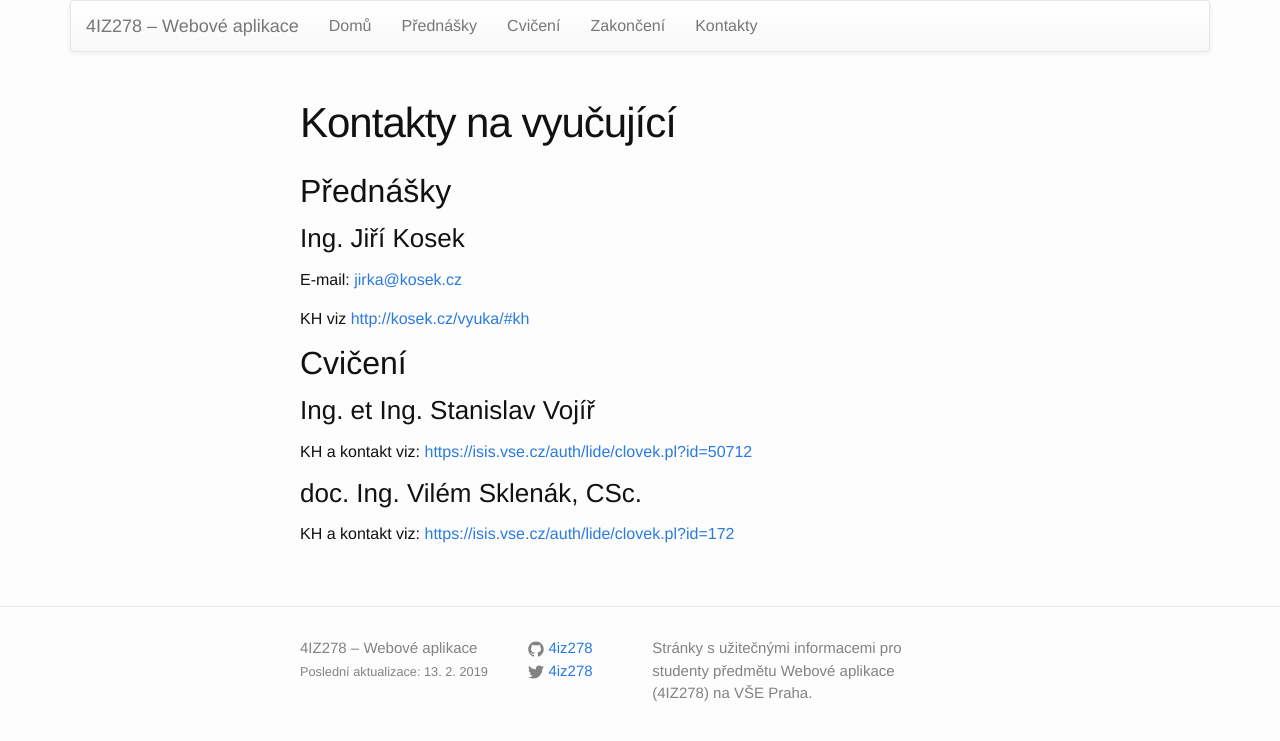
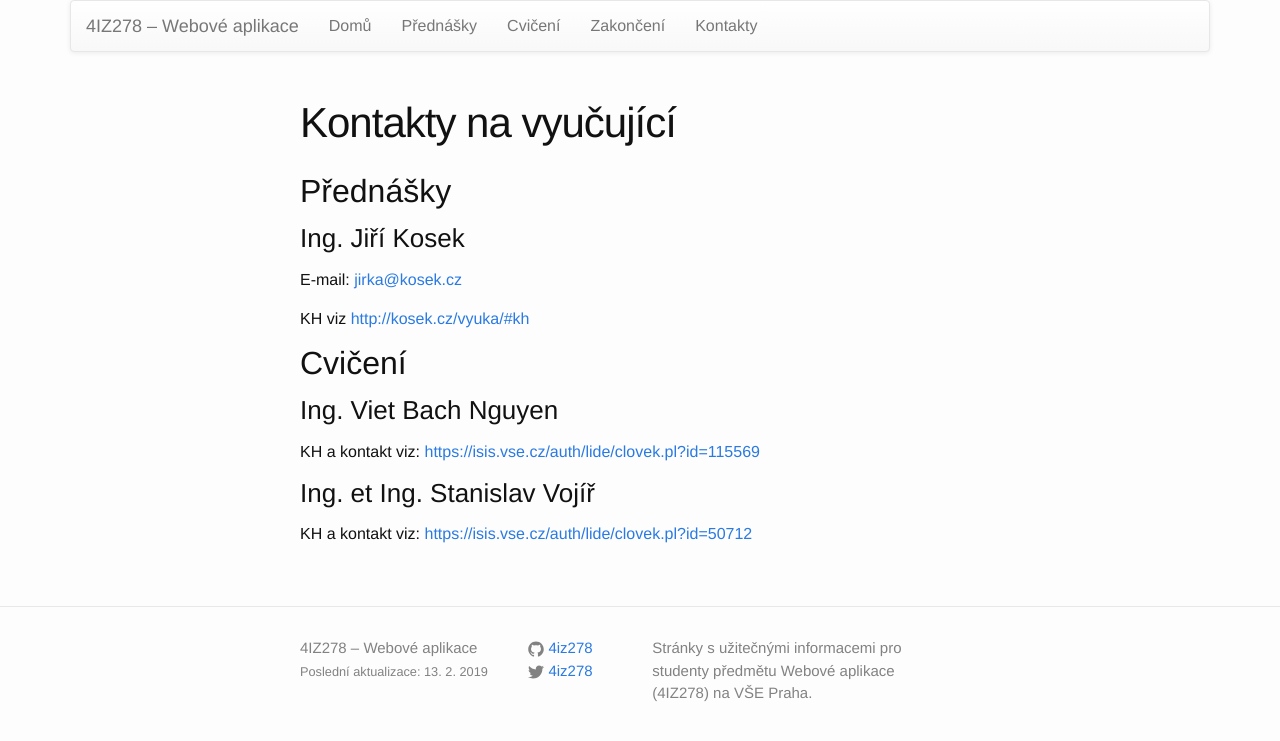
Before and after one commit to 4iz278/4iz278.github.io, a Jekyll site: the page built from kontakty/index.md, in a window 1280 px wide. Shown: the top 741 px of the page. Built offline with Jekyll 4.4.1, drawn with Linux system fonts in a browser that asks for light colours; nearby versions of some CDN libraries.

Commit message:
Updated list of teachers

```diff
--- a/kontakty/index.md
+++ b/kontakty/index.md
@@ -17,10 +17,14 @@
 [//]: #
 [//]: # KH a kontakt viz: <https://isis.vse.cz/auth/lide/clovek.pl?id=15099>
 
+### Ing. Viet Bach Nguyen ###
+
+KH a kontakt viz: <https://isis.vse.cz/auth/lide/clovek.pl?id=115569>
+
 ### Ing. et Ing. Stanislav Vojíř ###
 
 KH a kontakt viz: <https://isis.vse.cz/auth/lide/clovek.pl?id=50712>
 
-### doc. Ing. Vilém Sklenák, CSc. ###
-
-KH a kontakt viz: <https://isis.vse.cz/auth/lide/clovek.pl?id=172>
+[//]: # ### doc. Ing. Vilém Sklenák, CSc. ###
+[//]: #
+[//]: # KH a kontakt viz: <https://isis.vse.cz/auth/lide/clovek.pl?id=172>
```
